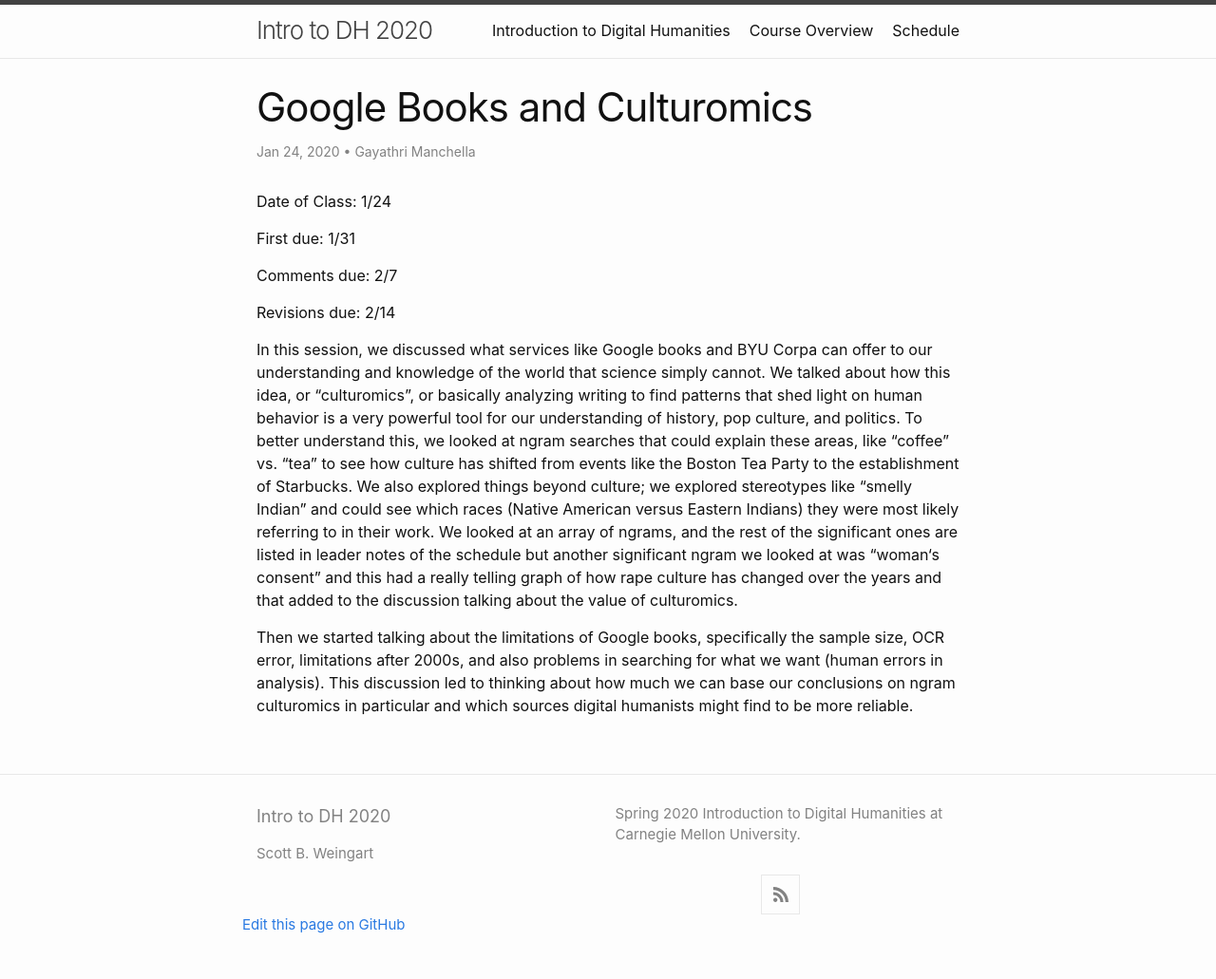
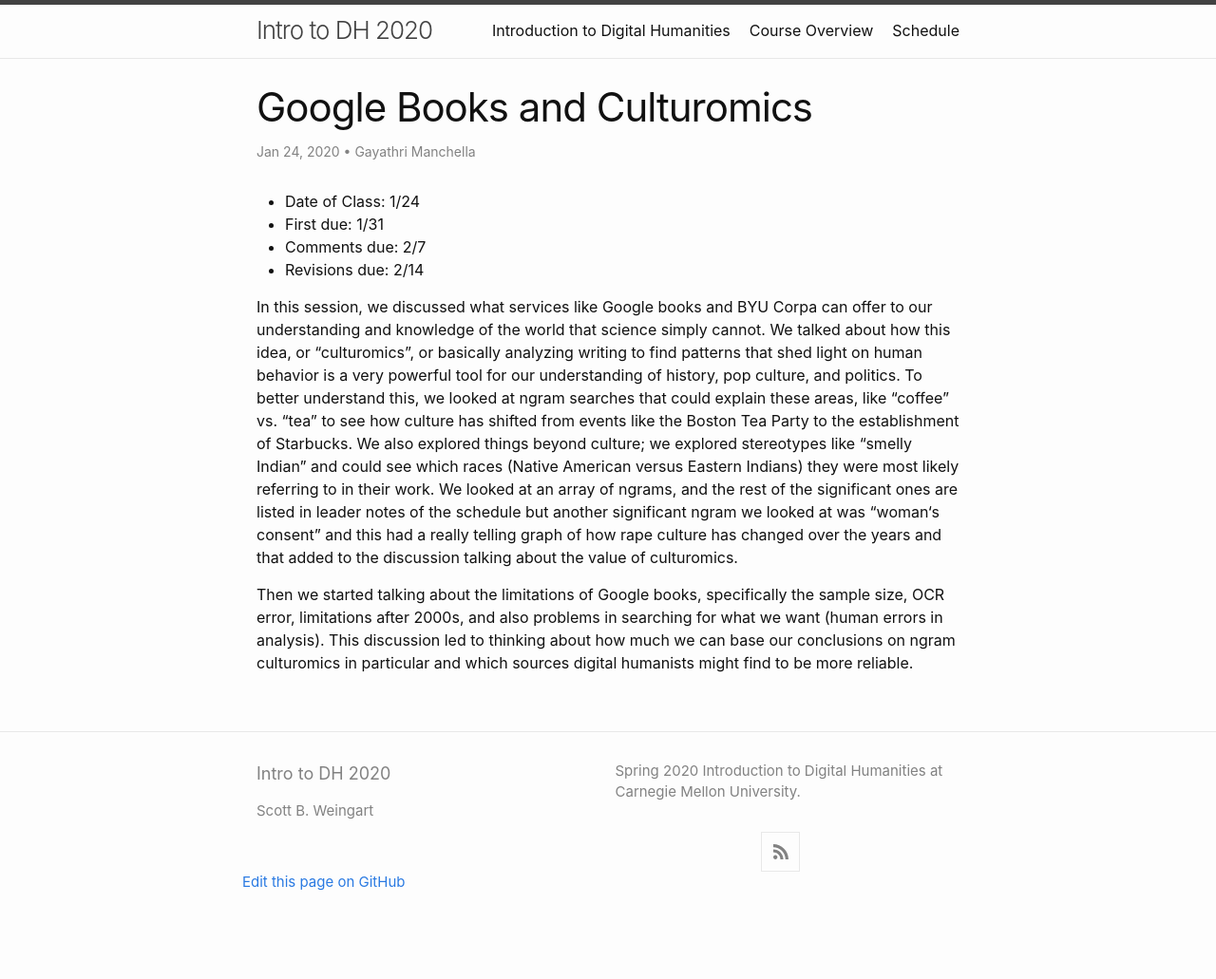
Before and after one commit to scottbot/IntroDH2020, a Jekyll site: the page built from _posts/2020-01-24-Google-Books-and-Culturomics.md, in a window 1280 px wide. Shown: the whole page at 95% size. Built offline with Jekyll 4.4.1, drawn with Linux system fonts in a browser that asks for light colours; a script that is not in the unit is left out; after the commit the page ends 986 px from its top, so only the background shows below that.

```diff
--- a/_posts/2020-01-24-Google-Books-and-Culturomics.md
+++ b/_posts/2020-01-24-Google-Books-and-Culturomics.md
@@ -3,13 +3,10 @@ layout: post
 title: "Google Books and Culturomics"
 author: "Gayathri Manchella"
 ---
-Date of Class: 1/24
-
-First due: 1/31
-
-Comments due: 2/7
-
-Revisions due: 2/14
+- Date of Class: 1/24
+- First due: 1/31
+- Comments due: 2/7
+- Revisions due: 2/14
 
 In this session, we discussed what services like Google books and BYU Corpa can offer to our understanding and knowledge of the world that science simply cannot. We talked about how this idea, or “culturomics”, or basically analyzing writing to find patterns that shed light on human behavior is a very powerful tool for our understanding of history, pop culture, and politics. To better understand this, we looked at ngram searches that could explain these areas, like “coffee” vs. “tea” to see how culture has shifted from events like the Boston Tea Party to the establishment of Starbucks. We also explored things beyond culture; we explored stereotypes like “smelly Indian” and could see which races (Native American versus Eastern Indians) they were most likely referring to in their work. We looked at an array of ngrams, and the rest of the significant ones are listed in leader notes of the schedule but another significant ngram we looked at was “woman‘s consent” and this had a really telling graph of how rape culture has changed over the years and that added to the discussion talking about the value of culturomics.
 
```
